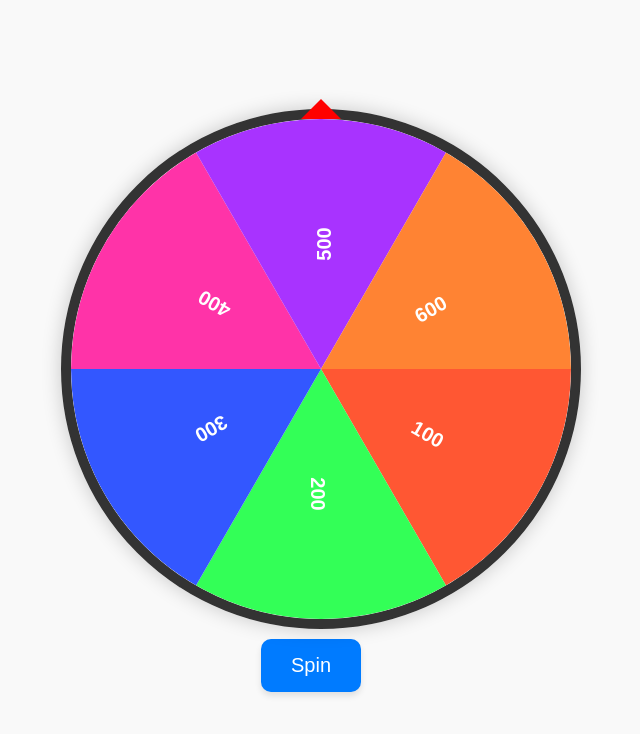
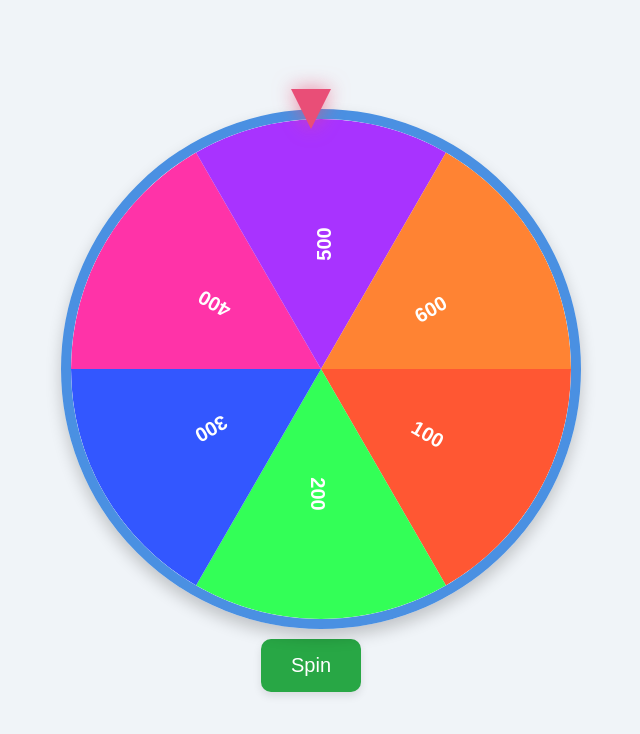
Before and after one commit to Ezagor-dev/claude-chatgpt, a plain HTML site: page 28 haziran/index.html in a window 1280 px wide. Shown: the whole page, without its empty margins (329-969 px from the left). Drawn offline with nearby package versions, Linux system fonts and the light colour scheme.

Commit message:
Update index.html

```diff
--- a/28 haziran/index.html
+++ b/28 haziran/index.html
@@ -11,9 +11,9 @@
             justify-content: center;
             align-items: center;
             height: 100vh;
-            background-color: #f9f9f9;
+            background-color: #f0f4f8;
             margin: 0;
-            font-family: Arial, sans-serif;
+            font-family: 'Roboto', sans-serif;
         }
         #wheelContainer {
             position: relative;
@@ -21,34 +21,36 @@
             height: 500px;
         }
         #wheelCanvas {
-            border: 10px solid #333;
+            border: 10px solid #4A90E2;
             border-radius: 50%;
-            box-shadow: 0 0 20px rgba(0, 0, 0, 0.2);
+            box-shadow: 0 8px 16px rgba(0, 0, 0, 0.2);
         }
         #marker {
             position: absolute;
-            top: calc(50% - 260px);
-            left: calc(50% - 10px);
+            top: calc(50% - 270px);
+            left: calc(50% - 20px);
             width: 0;
             height: 0;
             border-left: 20px solid transparent;
             border-right: 20px solid transparent;
-            border-bottom: 20px solid red;
+            border-top: 40px solid #E94E77;
+            z-index: 1;
+            filter: drop-shadow(0 0 10px rgba(233, 78, 119, 0.7));
         }
         button {
             margin-top: 30px;
             padding: 15px 30px;
             font-size: 20px;
             cursor: pointer;
-            background-color: #007BFF;
+            background-color: #28a745;
             color: white;
             border: none;
             border-radius: 10px;
-            box-shadow: 0 4px 6px rgba(0, 0, 0, 0.1);
+            box-shadow: 0 4px 8px rgba(0, 0, 0, 0.1);
             transition: background-color 0.3s, transform 0.2s;
         }
         button:hover {
-            background-color: #0056b3;
+            background-color: #218838;
             transform: scale(1.05);
         }
         .popup {
@@ -57,29 +59,35 @@
             left: 50%;
             top: 50%;
             transform: translate(-50%, -50%);
-            padding: 20px;
+            padding: 30px;
             background: white;
-            box-shadow: 0 4px 8px rgba(0, 0, 0, 0.2);
+            box-shadow: 0 4px 12px rgba(0, 0, 0, 0.2);
             border-radius: 10px;
             z-index: 10;
+            text-align: center;
         }
         .popup h2 {
             margin: 0;
             font-size: 24px;
+            color: #333;
+        }
+        .popup p {
+            font-size: 18px;
+            color: #666;
         }
         .popup button {
             margin-top: 20px;
             padding: 10px 20px;
             font-size: 18px;
             cursor: pointer;
-            background-color: #28a745;
+            background-color: #007BFF;
             color: white;
             border: none;
             border-radius: 5px;
             transition: background-color 0.3s;
         }
         .popup button:hover {
-            background-color: #218838;
+            background-color: #0056b3;
         }
         #confettiCanvas {
             position: fixed;
```
